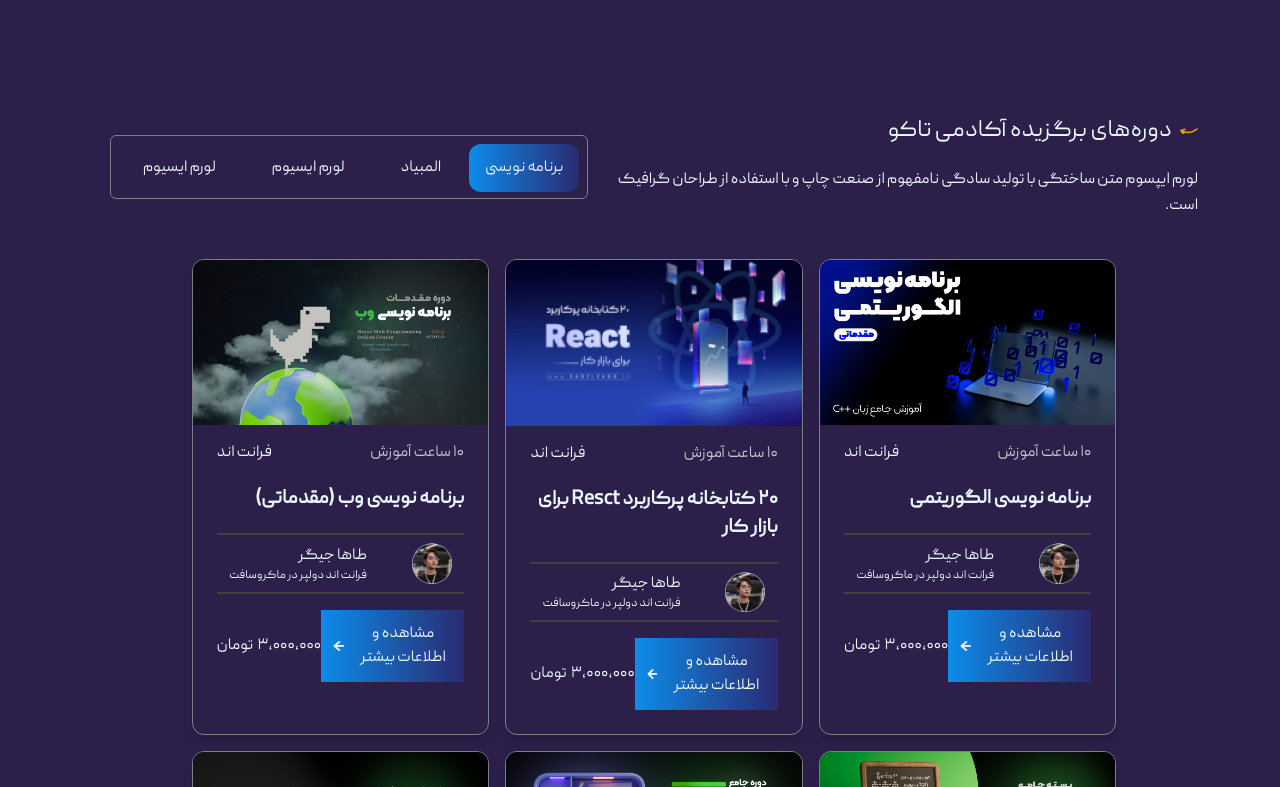
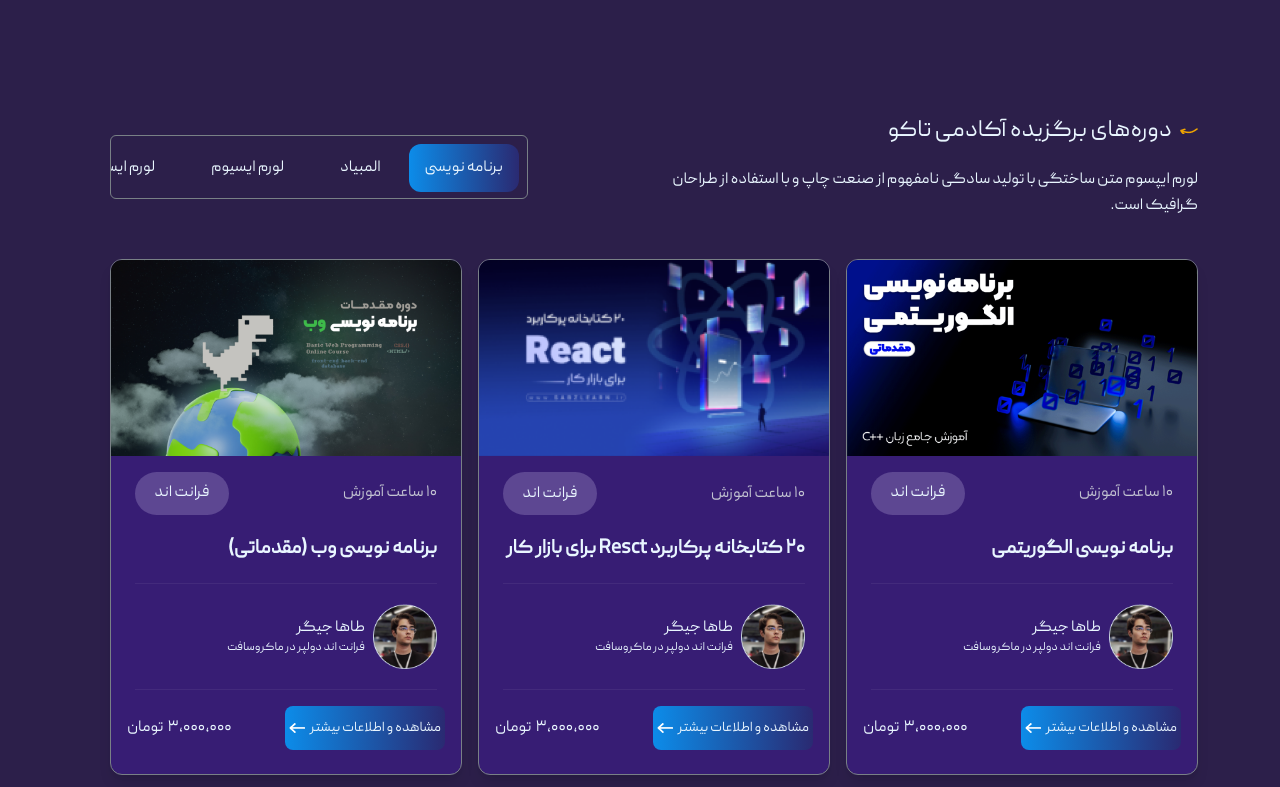
Before and after one commit to AmirhosseinDehghanazar/TakuAcademy-Frontend, a React (Vite) app in the folder TakuAcademy-Frontend/: page / in a window 1280 px wide. Shown: the part 1073-1860 px from the top of the page. Built offline with nearby package versions, Linux system fonts and the light colour scheme.

Commit message:
fixing responsive sizes for course + cards + segment then adding rest of the css for card but still need some light text colors i fix it tonight and yeah thats it

```diff
--- a/TakuAcademy-Frontend/src/App.css
+++ b/TakuAcademy-Frontend/src/App.css
@@ -8,12 +8,17 @@
 }
 
 .bg-arrow {
-  margin-right: 10px;
+  margin-right: 5px;
   width: 16px;
   height: 10px;
 }
 .bg-arrow-w {
   background: url("./assets/header/arrow.png");
+}
+
+.arrow-btn:hover > .bg-arrow {
+  transform: translateX(-10px);
+  transition: transform 0.15s;
 }
 
 .bg-flash {
--- a/TakuAcademy-Frontend/src/components/main/courses/Buttons.jsx
+++ b/TakuAcademy-Frontend/src/components/main/courses/Buttons.jsx
@@ -1,14 +1,14 @@
 import React from "react";
 
+// this component manage which button is active and depends on that tak action
 const Buttons = ({ index, value, valueHandler, children }) => {
   return (
     <button
       onClick={() => valueHandler(index)}
-      className={
-        index === value
-          ? "bg-gradient rounded-xl py-3 px-4 inline-block "
-          : "px-7"
-      }
+      // checking if btn is clicked if so we give it the css needed
+      className={`${
+        index === value ? "bg-gradient py-3 px-4" : "px-7"
+      } rounded-xl  inline-block overflow-hidden`}
     >
       {children}
     </button>
--- a/TakuAcademy-Frontend/src/components/main/courses/Card.jsx
+++ /dev/null
@@ -1,48 +0,0 @@
-import React from "react";
-import { CustomNumeralNumericFormat } from "../../numeric";
-import taha from "../../../assets/card/taha-khoshgele.png";
-
-const Card = ({ course }) => {
-  return (
-    <div className=" max-w-sm thin-border rounded-xl overflow-hidden shadow-lg">
-      <img className="w-full" src={course.img} alt="Sunset in the mountains" />
-      <div className="px-6 py-4">
-        {/* type and time  */}
-        <div className="flex justify-between items-center">
-          <p className="text-gray-300/90">
-            <CustomNumeralNumericFormat value={course.time} /> ساعت آموزش
-          </p>
-          <button className="">{course.type}</button>
-        </div>
-        {/* title */}
-        <p className="py-5 text-xl font-semibold">{course.title}</p>
-
-        {/* teacher detail */}
-        <div className="flex gap-5 justify-around items-center border-y-2 border-y-neutral-700 py-2">
-          <img className="w-10" src={taha} />
-          <div className="flex flex-col">
-            <p>طاها جیگر</p>
-            <p className="text-xs">فرانت اند دولپر در ماکروسافت</p>
-          </div>
-        </div>
-        <div className="flex items-center justify-between pt-4 pb-2">
-          <div>
-            <button className="flex items-center bg-gradient px-3 py-3">
-              مشاهده و اطلاعات بیشتر <div className="bg-arrow bg-arrow-w"></div>
-            </button>
-          </div>
-          <div className="flex justify-between items-center gap-1">
-            <CustomNumeralNumericFormat
-              value={course.price}
-              thousandSeparator
-            />
-            <span> تومان </span>
-          </div>
-        </div>
-      </div>
-      {/* price and moreinfo */}
-    </div>
-  );
-};
-
-export default Card;
--- a/TakuAcademy-Frontend/src/components/main/courses/Courses.jsx
+++ b/TakuAcademy-Frontend/src/components/main/courses/Courses.jsx
@@ -3,7 +3,7 @@
 import data from "./cardsData";
 
 import React, { useState } from "react";
-import Card from "./Card";
+import Card from "./card/Card";
 
 const Courses = () => {
   const [value, setValue] = useState(0);
@@ -21,8 +21,8 @@
 
   return (
     <div className="mar-x">
-      {/* text & type of courses */}
-      <div className="flex flex-col justify-between xl:justify-around items-center gap-8 xl:gap-0 md:flex-row ">
+      {/* text & type of courses buttons */}
+      <div className="flex flex-col justify-between xl:justify-around items-center type-text-div md:flex-row ">
         <div className="flex flex-col items-start ">
           <div className="flex justify-center items-center gap-2">
             <div className="bg-flash"></div>
@@ -50,7 +50,7 @@
       </div>
 
       {/* courses */}
-      <div className="grid grid-cols-1 md:grid-cols-2 xl:grid-cols-3 mar-x gap-4 pt-10">
+      <div className="grid grid-cols-1 md:grid-cols-2 xl:grid-cols-3 md:mar-x gap-4 2xl:gap-x-0 pt-10">
         {data.map((course, i) => (
           <Card key={i} course={course} />
         ))}
--- /dev/null
+++ b/TakuAcademy-Frontend/src/components/main/courses/card/Card.jsx
@@ -0,0 +1,55 @@
+import React from "react";
+import { CustomNumeralNumericFormat } from "../../../numeric";
+import taha from "../../../../assets/card/taha-khoshgele.png";
+import "./card.css";
+
+const Card = ({ course }) => {
+  return (
+    <div className="bg-card mx-auto max-w-sm thin-border rounded-xl  overflow-hidden shadow-lg">
+      {/* course thumbnail */}
+      <img className="w-full" src={course.img} alt="Sunset in the mountains" />
+      <div className="px-6 py-4 card-body">
+        {/* type and time  */}
+        <div className="flex justify-between items-center">
+          <p className="text-gray-300/90">
+            <CustomNumeralNumericFormat value={course.time} /> ساعت آموزش
+          </p>
+          <button className="bg-type">{course.type}</button>
+        </div>
+        {/* title */}
+        <p className="py-5 text-xl font-semibold ">{course.title}</p>
+
+        <div className="card-footer">
+          {/* teacher detail */}
+          <div className="flex gap-2 justify-start items-center teacher-detail py-2 md:py-3 lg:py4 xl:py-5">
+            <img className="w-10 md:w-12 lg:w-14 xl:w-16" src={taha} />
+            <div className="flex flex-col">
+              <p>طاها جیگر</p>
+              <p className="text-xs">فرانت اند دولپر در ماکروسافت</p>
+            </div>
+          </div>
+
+          {/* price and more info */}
+          <div className="flex items-center justify-between gap-2 -mx-2 pt-4 pb-2">
+            <div>
+              <button className="flex rounded-lg whitespace-nowrap text-sm lg:arrow-btn items-center bg-gradient px-1 py-3">
+                مشاهده و اطلاعات بیشتر{" "}
+                <div className="bg-arrow bg-arrow-w"></div>
+              </button>
+            </div>
+            <div className="flex justify-between items-center gap-1">
+              <CustomNumeralNumericFormat
+                value={course.price}
+                thousandSeparator
+              />
+              <span> تومان </span>
+            </div>
+          </div>
+        </div>
+      </div>
+      {/* price and moreinfo */}
+    </div>
+  );
+};
+
+export default Card;
--- /dev/null
+++ b/TakuAcademy-Frontend/src/components/main/courses/card/card.css
@@ -0,0 +1,18 @@
+/* this css is for card maindiv in card */
+.bg-card {
+  background-color: #371d74;
+  min-width: 294px;
+}
+/* css for type of the course in card: "فرانت اند" */
+.bg-type {
+  background-color: #5d4792;
+  padding: 0.6rem 1.2rem;
+  border-radius: 48px;
+}
+/* teacher detail in card */
+.teacher-detail {
+  border-top: 1px;
+  border-bottom: 1px;
+  border-color: rgba(255, 255, 255, 0.06);
+  border-style: solid;
+}
--- a/TakuAcademy-Frontend/src/components/main/courses/courses.css
+++ b/TakuAcademy-Frontend/src/components/main/courses/courses.css
@@ -0,0 +1,4 @@
+/* gap between type of thecourse btns and texts  */
+.type-text-div {
+  gap: 11vw;
+}
--- a/TakuAcademy-Frontend/src/components/main/header/Header.jsx
+++ b/TakuAcademy-Frontend/src/components/main/header/Header.jsx
@@ -79,14 +79,14 @@
         {/*two buttons parent */}
         <div className="flex flex-col gap-3 md:flex-row text-center my-4 w-full">
           <a href="#">
-            <button className="w-full bg-gradient rounded-lg py-2.5 button-element md:px-5">
+            <button className="w-full bg-gradient rounded-lg py-2.5 arrow-btn md:px-5">
               مشاهده دوره‌ها
               <span className="background-props bg-arrow bg-arrow-w"></span>
             </button>
           </a>
 
           <a href="#">
-            <button className="w-full bg-cusWhite text-cusBlack rounded-lg py-2.5 button-element md:px-5">
+            <button className="w-full bg-cusWhite text-cusBlack rounded-lg py-2.5 arrow-btn md:px-5">
               مشاهده دوره‌ها
               <span className="background-props bg-arrow bg-arrow-b"></span>
             </button>
--- a/TakuAcademy-Frontend/src/components/main/header/header.css
+++ b/TakuAcademy-Frontend/src/components/main/header/header.css
@@ -18,10 +18,6 @@
   min-height: 8px;
 }
 
-.button-element:hover > .bg-arrow {
-  transform: translateX(-10px);
-}
-
 .string {
   font-family: "Peyda";
 }
```
